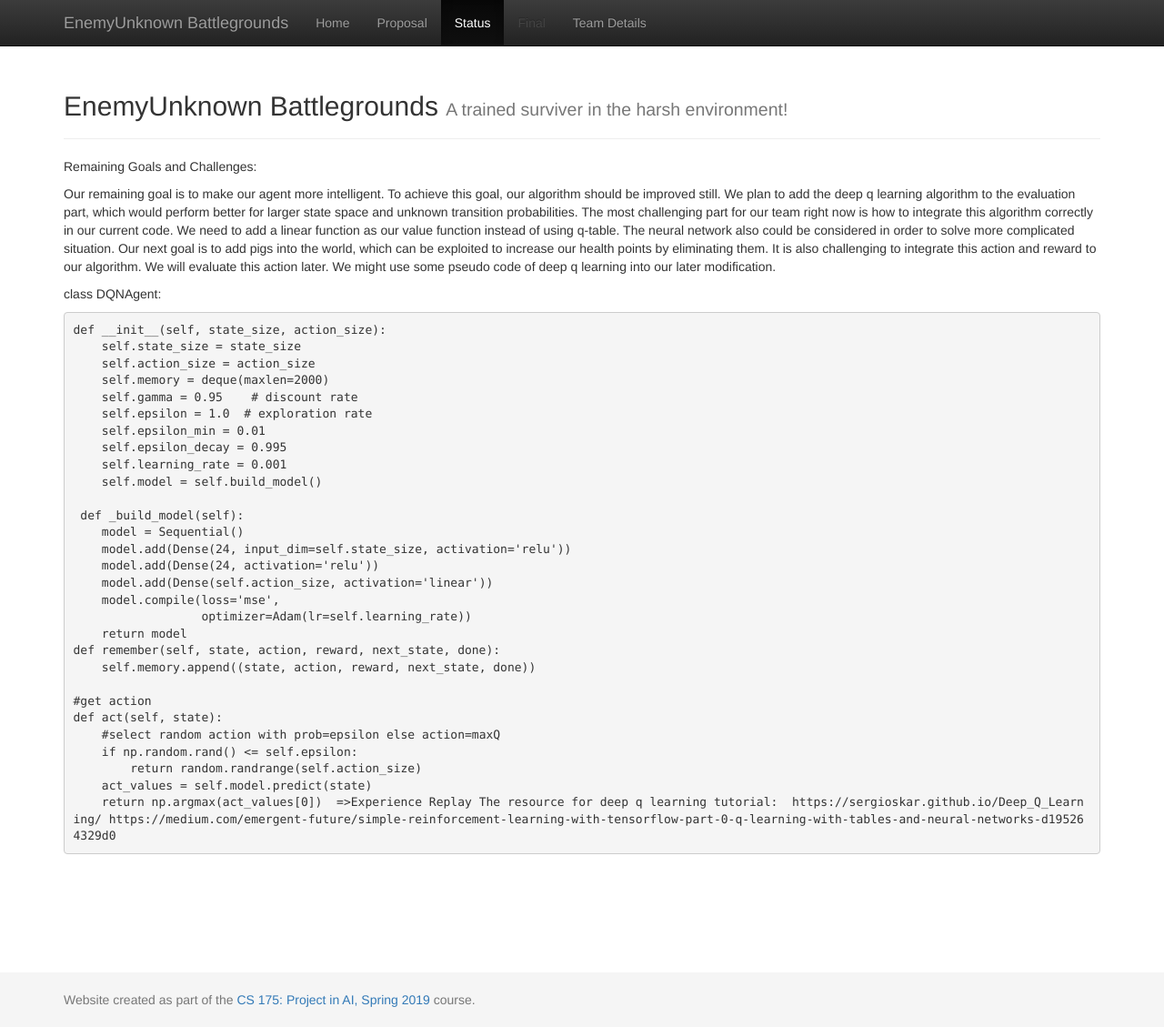
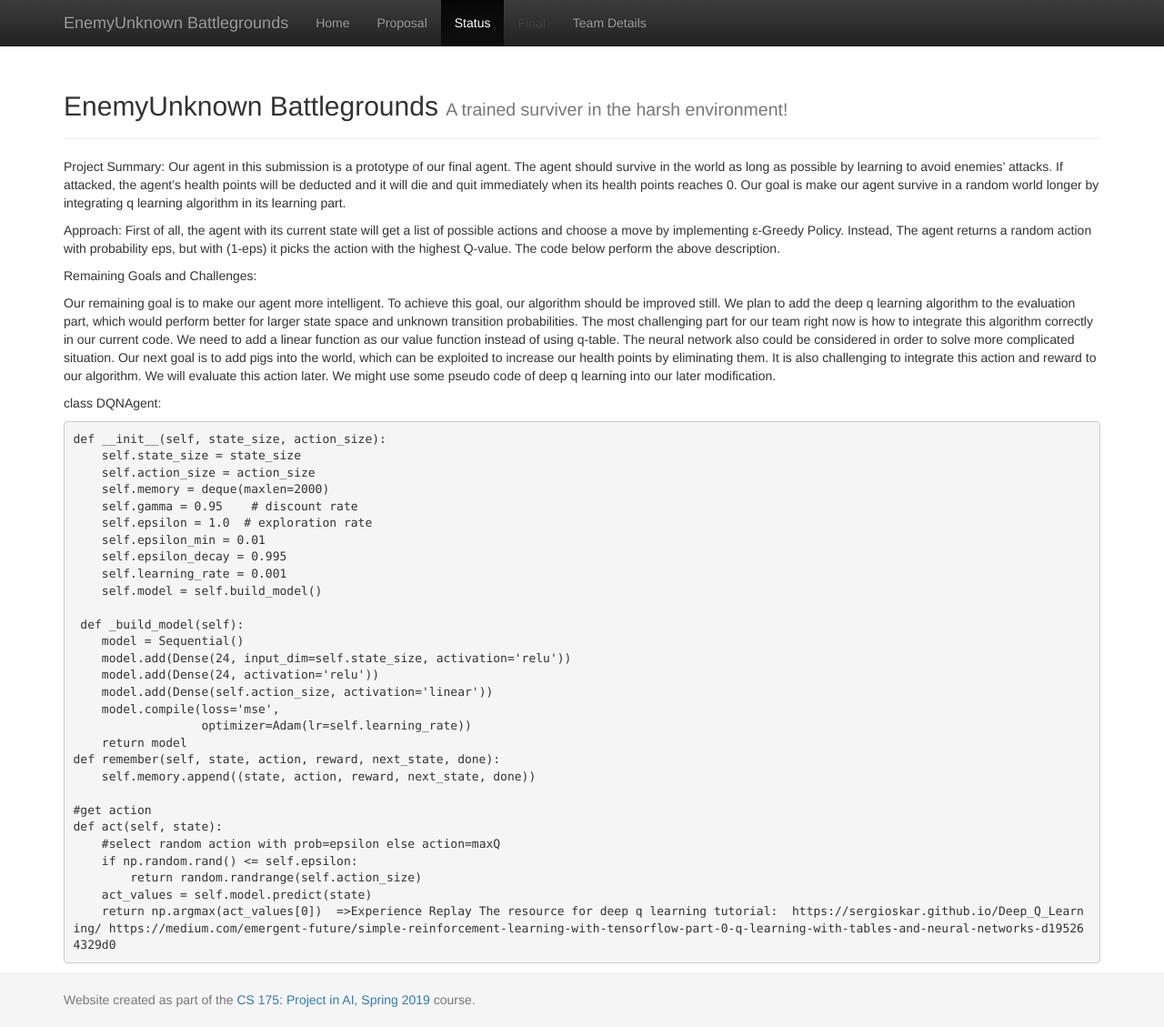
Before and after one commit to chenhaoy1/EnemyUnknown-Battlegrounds, a Jekyll site: the page built from docs/status.md, in a window 1280 px wide and 1129 px high. Shown: the whole window at 91% size. Built offline with Jekyll 4.4.1, drawn with Linux system fonts in a browser that asks for light colours.

Commit message:
Update status.md

```diff
--- a/docs/status.md
+++ b/docs/status.md
@@ -2,6 +2,13 @@
 layout: default
 title: Status
 ---
+
+Project Summary:
+Our agent in this submission is a prototype of our final agent. The agent should survive in the world as long as possible by learning to avoid enemies’ attacks. If attacked, the agent’s health points will be deducted and it will die and quit immediately when its health points reaches 0. Our goal is make our agent survive in a random world longer by integrating q learning algorithm in its learning part.
+
+Approach:
+First of all, the agent with its current state will get a list of possible actions and choose a move by implementing ε-Greedy Policy. Instead, The agent returns a random action with probability eps, but with (1-eps) it picks the action with the highest Q-value. The code below perform the above description.
+
 Remaining Goals and Challenges:
 
 Our remaining goal is to make our agent more intelligent.
```
